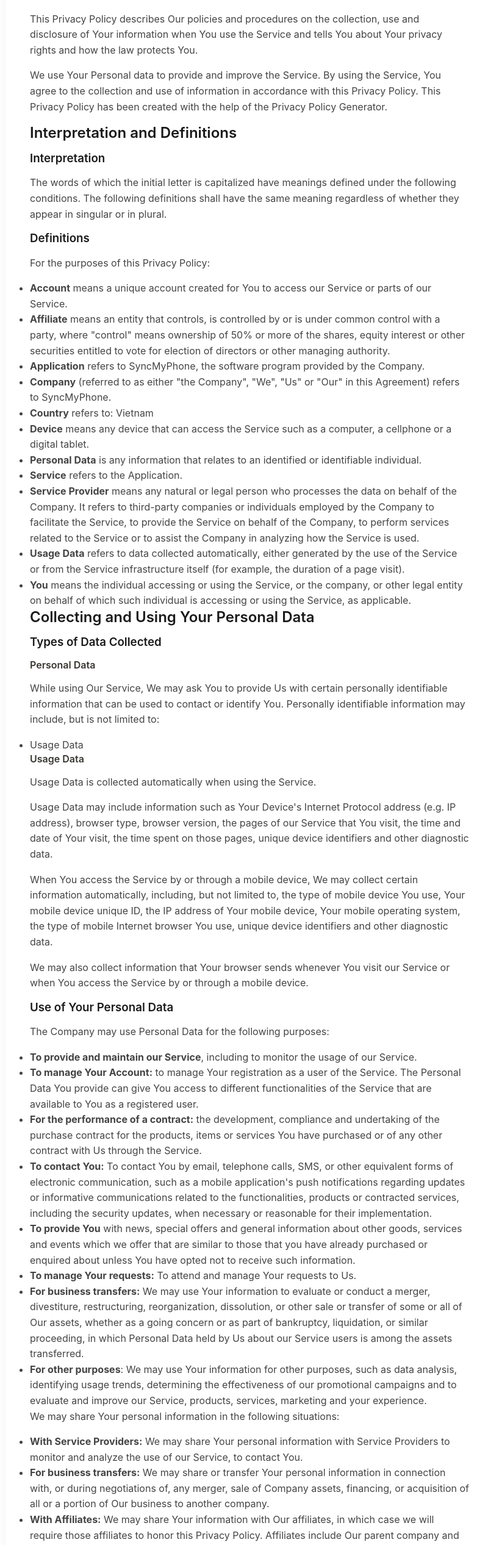
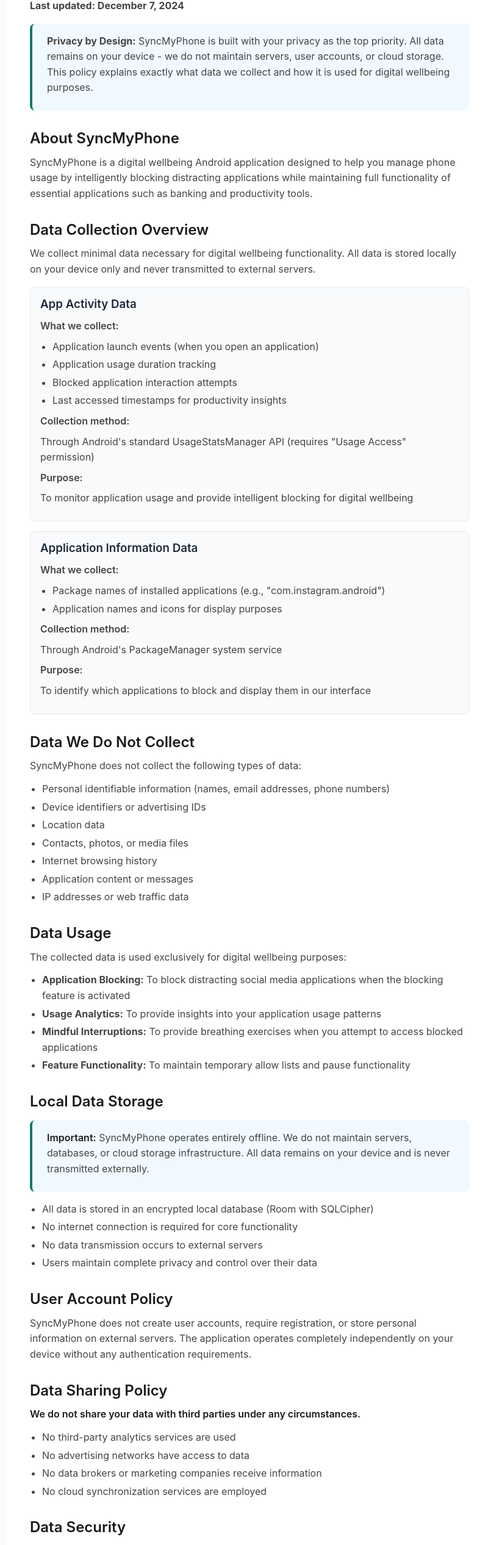
Before and after one commit to pnphongk23/syncmyphong-landingpage, a plain HTML site: page privacy-policy.html in a window 1280 px wide. Shown: the part 247-2780 px from the top of the page at 61% size, without its empty margins (231-1031 px from the left). Drawn offline with Linux system fonts and the light colour scheme.

Commit message:
update privacy content, update UI bug

```diff
--- a/privacy-policy.html
+++ b/privacy-policy.html
@@ -6,114 +6,239 @@
     <title>Privacy Policy | SyncMyPhone</title>
     <link rel="stylesheet" href="styles.css">
     <style>
-        .privacy-container { max-width: 800px; margin: 4rem auto; background: #fff; padding: 2rem 2.5rem; border-radius: 1rem; box-shadow: 0 2px 16px rgba(0,0,0,0.06); }
-        .privacy-container h1, .privacy-container h2, .privacy-container h3 { color: #1a1a1a; }
-        .privacy-container p, .privacy-container li { color: #444; }
-        .back-btn { display: inline-block; margin-bottom: 2rem; background: var(--color-accent-green, #0F7B6C); color: #fff; padding: 0.5rem 1.5rem; border-radius: 0.5rem; text-decoration: none; font-weight: 500; transition: background 0.2s; }
+        .privacy-container {
+            max-width: 800px;
+            margin: 4rem auto;
+            background: #fff;
+            padding: 2rem 2.5rem;
+            border-radius: 1rem;
+            box-shadow: 0 2px 16px rgba(0,0,0,0.06);
+        }
+        .privacy-container h1, .privacy-container h2, .privacy-container h3 {
+            color: #1a1a1a;
+            margin-top: 1.5rem;
+            margin-bottom: 0.75rem;
+        }
+        .privacy-container h2 {
+            margin-top: 2rem;
+        }
+        .privacy-container p, .privacy-container li {
+            color: #444;
+            line-height: 1.6;
+            margin-bottom: 0.5rem;
+        }
+        .privacy-container ul {
+            margin: 0.75rem 0;
+            padding-left: 1.25rem;
+        }
+        .privacy-container li {
+            margin-bottom: 0.25rem;
+        }
+        .back-btn {
+            display: inline-block;
+            margin-bottom: 2rem;
+            background: var(--color-accent-green, #0F7B6C);
+            color: #fff;
+            padding: 0.5rem 1.5rem;
+            border-radius: 0.5rem;
+            text-decoration: none;
+            font-weight: 500;
+            transition: background 0.2s;
+        }
         .back-btn:hover { background: #059669; }
+        .highlight-box {
+            background: #f0f9ff;
+            border-left: 4px solid #0F7B6C;
+            padding: 1rem 1.5rem;
+            margin: 1rem 0;
+            border-radius: 0.5rem;
+        }
+        .data-type {
+            background: #f8fafc;
+            padding: 1rem;
+            border-radius: 0.5rem;
+            margin: 1rem 0;
+            border: 1px solid #e2e8f0;
+        }
+        .data-type h3 {
+            margin-top: 0;
+            margin-bottom: 0.75rem;
+            color: #1e293b;
+        }
+        .data-type p {
+            margin-bottom: 0.5rem;
+        }
+        .data-type ul {
+            margin: 0.5rem 0;
+            padding-left: 1.25rem;
+        }
+        .data-type li {
+            margin-bottom: 0.25rem;
+        }
+        .emphasis {
+            font-weight: 600;
+            color: #1a1a1a;
+        }
+        .field-label {
+            font-weight: 600;
+            color: #374151;
+            margin-bottom: 0.25rem;
+            display: block;
+        }
     </style>
 </head>
 <body>
     <div class="privacy-container">
         <a href="index.html" class="back-btn">&larr; Back to Home</a>
         <h1>Privacy Policy for SyncMyPhone</h1>
-        <p><strong>Last updated: June 09, 2025</strong></p>
-        <p>This Privacy Policy describes Our policies and procedures on the collection, use and disclosure of Your information when You use the Service and tells You about Your privacy rights and how the law protects You.</p>
-        <p>We use Your Personal data to provide and improve the Service. By using the Service, You agree to the collection and use of information in accordance with this Privacy Policy. This Privacy Policy has been created with the help of the Privacy Policy Generator.</p>
-        <h2>Interpretation and Definitions</h2>
-        <h3>Interpretation</h3>
-        <p>The words of which the initial letter is capitalized have meanings defined under the following conditions. The following definitions shall have the same meaning regardless of whether they appear in singular or in plural.</p>
-        <h3>Definitions</h3>
-        <p>For the purposes of this Privacy Policy:</p>
+        <p><strong>Last updated: December 7, 2024</strong></p>
+
+        <div class="highlight-box">
+            <p><strong>Privacy by Design:</strong> SyncMyPhone is built with your privacy as the top priority. All data remains on your device - we do not maintain servers, user accounts, or cloud storage. This policy explains exactly what data we collect and how it is used for digital wellbeing purposes.</p>
+        </div>
+
+        <h2>About SyncMyPhone</h2>
+        <p>SyncMyPhone is a digital wellbeing Android application designed to help you manage phone usage by intelligently blocking distracting applications while maintaining full functionality of essential applications such as banking and productivity tools.</p>
+
+        <h2>Data Collection Overview</h2>
+        <p>We collect minimal data necessary for digital wellbeing functionality. All data is stored locally on your device only and never transmitted to external servers.</p>
+
+        <div class="data-type">
+            <h3>App Activity Data</h3>
+
+            <p class="field-label">What we collect:</p>
+            <ul>
+                <li>Application launch events (when you open an application)</li>
+                <li>Application usage duration tracking</li>
+                <li>Blocked application interaction attempts</li>
+                <li>Last accessed timestamps for productivity insights</li>
+            </ul>
+
+            <p class="field-label">Collection method:</p>
+            <p>Through Android's standard UsageStatsManager API (requires "Usage Access" permission)</p>
+
+            <p class="field-label">Purpose:</p>
+            <p>To monitor application usage and provide intelligent blocking for digital wellbeing</p>
+        </div>
+
+        <div class="data-type">
+            <h3>Application Information Data</h3>
+
+            <p class="field-label">What we collect:</p>
+            <ul>
+                <li>Package names of installed applications (e.g., "com.instagram.android")</li>
+                <li>Application names and icons for display purposes</li>
+            </ul>
+
+            <p class="field-label">Collection method:</p>
+            <p>Through Android's PackageManager system service</p>
+
+            <p class="field-label">Purpose:</p>
+            <p>To identify which applications to block and display them in our interface</p>
+        </div>
+
+        <h2>Data We Do Not Collect</h2>
+        <p>SyncMyPhone does not collect the following types of data:</p>
         <ul>
-            <li><strong>Account</strong> means a unique account created for You to access our Service or parts of our Service.</li>
-            <li><strong>Affiliate</strong> means an entity that controls, is controlled by or is under common control with a party, where "control" means ownership of 50% or more of the shares, equity interest or other securities entitled to vote for election of directors or other managing authority.</li>
-            <li><strong>Application</strong> refers to SyncMyPhone, the software program provided by the Company.</li>
-            <li><strong>Company</strong> (referred to as either "the Company", "We", "Us" or "Our" in this Agreement) refers to SyncMyPhone.</li>
-            <li><strong>Country</strong> refers to: Vietnam</li>
-            <li><strong>Device</strong> means any device that can access the Service such as a computer, a cellphone or a digital tablet.</li>
-            <li><strong>Personal Data</strong> is any information that relates to an identified or identifiable individual.</li>
-            <li><strong>Service</strong> refers to the Application.</li>
-            <li><strong>Service Provider</strong> means any natural or legal person who processes the data on behalf of the Company. It refers to third-party companies or individuals employed by the Company to facilitate the Service, to provide the Service on behalf of the Company, to perform services related to the Service or to assist the Company in analyzing how the Service is used.</li>
-            <li><strong>Usage Data</strong> refers to data collected automatically, either generated by the use of the Service or from the Service infrastructure itself (for example, the duration of a page visit).</li>
-            <li><strong>You</strong> means the individual accessing or using the Service, or the company, or other legal entity on behalf of which such individual is accessing or using the Service, as applicable.</li>
+            <li>Personal identifiable information (names, email addresses, phone numbers)</li>
+            <li>Device identifiers or advertising IDs</li>
+            <li>Location data</li>
+            <li>Contacts, photos, or media files</li>
+            <li>Internet browsing history</li>
+            <li>Application content or messages</li>
+            <li>IP addresses or web traffic data</li>
         </ul>
-        <h2>Collecting and Using Your Personal Data</h2>
-        <h3>Types of Data Collected</h3>
-        <h4>Personal Data</h4>
-        <p>While using Our Service, We may ask You to provide Us with certain personally identifiable information that can be used to contact or identify You. Personally identifiable information may include, but is not limited to:</p>
+
+        <h2>Data Usage</h2>
+        <p>The collected data is used exclusively for digital wellbeing purposes:</p>
         <ul>
-            <li>Usage Data</li>
+            <li><strong>Application Blocking:</strong> To block distracting social media applications when the blocking feature is activated</li>
+            <li><strong>Usage Analytics:</strong> To provide insights into your application usage patterns</li>
+            <li><strong>Mindful Interruptions:</strong> To provide breathing exercises when you attempt to access blocked applications</li>
+            <li><strong>Feature Functionality:</strong> To maintain temporary allow lists and pause functionality</li>
         </ul>
-        <h4>Usage Data</h4>
-        <p>Usage Data is collected automatically when using the Service.</p>
-        <p>Usage Data may include information such as Your Device's Internet Protocol address (e.g. IP address), browser type, browser version, the pages of our Service that You visit, the time and date of Your visit, the time spent on those pages, unique device identifiers and other diagnostic data.</p>
-        <p>When You access the Service by or through a mobile device, We may collect certain information automatically, including, but not limited to, the type of mobile device You use, Your mobile device unique ID, the IP address of Your mobile device, Your mobile operating system, the type of mobile Internet browser You use, unique device identifiers and other diagnostic data.</p>
-        <p>We may also collect information that Your browser sends whenever You visit our Service or when You access the Service by or through a mobile device.</p>
-        <h3>Use of Your Personal Data</h3>
-        <p>The Company may use Personal Data for the following purposes:</p>
+
+        <h2>Local Data Storage</h2>
+        <div class="highlight-box">
+            <p><span class="emphasis">Important:</span> SyncMyPhone operates entirely offline. We do not maintain servers, databases, or cloud storage infrastructure. All data remains on your device and is never transmitted externally.</p>
+        </div>
         <ul>
-            <li><strong>To provide and maintain our Service</strong>, including to monitor the usage of our Service.</li>
-            <li><strong>To manage Your Account:</strong> to manage Your registration as a user of the Service. The Personal Data You provide can give You access to different functionalities of the Service that are available to You as a registered user.</li>
-            <li><strong>For the performance of a contract:</strong> the development, compliance and undertaking of the purchase contract for the products, items or services You have purchased or of any other contract with Us through the Service.</li>
-            <li><strong>To contact You:</strong> To contact You by email, telephone calls, SMS, or other equivalent forms of electronic communication, such as a mobile application's push notifications regarding updates or informative communications related to the functionalities, products or contracted services, including the security updates, when necessary or reasonable for their implementation.</li>
-            <li><strong>To provide You</strong> with news, special offers and general information about other goods, services and events which we offer that are similar to those that you have already purchased or enquired about unless You have opted not to receive such information.</li>
-            <li><strong>To manage Your requests:</strong> To attend and manage Your requests to Us.</li>
-            <li><strong>For business transfers:</strong> We may use Your information to evaluate or conduct a merger, divestiture, restructuring, reorganization, dissolution, or other sale or transfer of some or all of Our assets, whether as a going concern or as part of bankruptcy, liquidation, or similar proceeding, in which Personal Data held by Us about our Service users is among the assets transferred.</li>
-            <li><strong>For other purposes</strong>: We may use Your information for other purposes, such as data analysis, identifying usage trends, determining the effectiveness of our promotional campaigns and to evaluate and improve our Service, products, services, marketing and your experience.</li>
+            <li>All data is stored in an encrypted local database (Room with SQLCipher)</li>
+            <li>No internet connection is required for core functionality</li>
+            <li>No data transmission occurs to external servers</li>
+            <li>Users maintain complete privacy and control over their data</li>
         </ul>
-        <p>We may share Your personal information in the following situations:</p>
+
+        <h2>User Account Policy</h2>
+        <p>SyncMyPhone does not create user accounts, require registration, or store personal information on external servers. The application operates completely independently on your device without any authentication requirements.</p>
+
+        <h2>Data Sharing Policy</h2>
+        <p><span class="emphasis">We do not share your data with third parties under any circumstances.</span></p>
         <ul>
-            <li><strong>With Service Providers:</strong> We may share Your personal information with Service Providers to monitor and analyze the use of our Service, to contact You.</li>
-            <li><strong>For business transfers:</strong> We may share or transfer Your personal information in connection with, or during negotiations of, any merger, sale of Company assets, financing, or acquisition of all or a portion of Our business to another company.</li>
-            <li><strong>With Affiliates:</strong> We may share Your information with Our affiliates, in which case we will require those affiliates to honor this Privacy Policy. Affiliates include Our parent company and any other subsidiaries, joint venture partners or other companies that We control or that are under common control with Us.</li>
-            <li><strong>With business partners:</strong> We may share Your information with Our business partners to offer You certain products, services or promotions.</li>
-            <li><strong>With other users:</strong> when You share personal information or otherwise interact in the public areas with other users, such information may be viewed by all users and may be publicly distributed outside.</li>
-            <li><strong>With Your consent</strong>: We may disclose Your personal information for any other purpose with Your consent.</li>
+            <li>No third-party analytics services are used</li>
+            <li>No advertising networks have access to data</li>
+            <li>No data brokers or marketing companies receive information</li>
+            <li>No cloud synchronization services are employed</li>
         </ul>
-        <h3>Retention of Your Personal Data</h3>
-        <p>The Company will retain Your Personal Data only for as long as is necessary for the purposes set out in this Privacy Policy. We will retain and use Your Personal Data to the extent necessary to comply with our legal obligations (for example, if we are required to retain your data to comply with applicable laws), resolve disputes, and enforce our legal agreements and policies.</p>
-        <p>The Company will also retain Usage Data for internal analysis purposes. Usage Data is generally retained for a shorter period of time, except when this data is used to strengthen the security or to improve the functionality of Our Service, or We are legally obligated to retain this data for longer time periods.</p>
-        <h3>Transfer of Your Personal Data</h3>
-        <p>Your information, including Personal Data, is processed at the Company's operating offices and in any other places where the parties involved in the processing are located. It means that this information may be transferred to — and maintained on — computers located outside of Your state, province, country or other governmental jurisdiction where the data protection laws may differ than those from Your jurisdiction.</p>
-        <p>Your consent to this Privacy Policy followed by Your submission of such information represents Your agreement to that transfer.</p>
-        <p>The Company will take all steps reasonably necessary to ensure that Your data is treated securely and in accordance with this Privacy Policy and no transfer of Your Personal Data will take place to an organization or a country unless there are adequate controls in place including the security of Your data and other personal information.</p>
-        <h3>Delete Your Personal Data</h3>
-        <p>You have the right to delete or request that We assist in deleting the Personal Data that We have collected about You.</p>
-        <p>Our Service may give You the ability to delete certain information about You from within the Service.</p>
-        <p>You may update, amend, or delete Your information at any time by signing in to Your Account, if you have one, and visiting the account settings section that allows you to manage Your personal information. You may also contact Us to request access to, correct, or delete any personal information that You have provided to Us.</p>
-        <p>Please note, however, that We may need to retain certain information when we have a legal obligation or lawful basis to do so.</p>
-        <h3>Disclosure of Your Personal Data</h3>
-        <h4>Business Transactions</h4>
-        <p>If the Company is involved in a merger, acquisition or asset sale, Your Personal Data may be transferred. We will provide notice before Your Personal Data is transferred and becomes subject to a different Privacy Policy.</p>
-        <h4>Law enforcement</h4>
-        <p>Under certain circumstances, the Company may be required to disclose Your Personal Data if required to do so by law or in response to valid requests by public authorities (e.g. a court or a government agency).</p>
-        <h4>Other legal requirements</h4>
-        <p>The Company may disclose Your Personal Data in the good faith belief that such action is necessary to:</p>
+
+        <h2>Data Security</h2>
+        <p>Your data security is ensured through multiple layers of protection:</p>
         <ul>
-            <li>Comply with a legal obligation</li>
-            <li>Protect and defend the rights or property of the Company</li>
-            <li>Prevent or investigate possible wrongdoing in connection with the Service</li>
-            <li>Protect the personal safety of Users of the Service or the public</li>
-            <li>Protect against legal liability</li>
+            <li><strong>Local Encryption:</strong> All data is encrypted using SQLCipher technology</li>
+            <li><strong>Minimal Permissions:</strong> Only essential Android permissions are requested</li>
+            <li><strong>No Network Access:</strong> The application does not connect to the internet</li>
+            <li><strong>Secure Storage:</strong> Data is stored in Android's secure application data directory</li>
         </ul>
-        <h3>Security of Your Personal Data</h3>
-        <p>The security of Your Personal Data is important to Us, but remember that no method of transmission over the Internet, or method of electronic storage is 100% secure. While We strive to use commercially acceptable means to protect Your Personal Data, We cannot guarantee its absolute security.</p>
+
+        <h2>Android Permissions</h2>
+        <div class="data-type">
+            <h3>Usage Access Permission</h3>
+
+            <p class="field-label">Purpose:</p>
+            <p>Monitor application launches for blocking functionality</p>
+
+            <p class="field-label">Technical implementation:</p>
+            <p>Uses UsageStatsManager.queryEvents() to detect when applications are opened</p>
+
+            <p class="field-label">Privacy protection:</p>
+            <p>This is a standard Android permission specifically designed for digital wellbeing applications and does not provide access to personal data</p>
+        </div>
+
+        <h2>Data Deletion and Control</h2>
+        <p>You maintain complete control over your data through the following methods:</p>
+        <ul>
+            <li><strong>Application Uninstall:</strong> Removes all data permanently from your device</li>
+            <li><strong>Clear Application Data:</strong> Use Android Settings → Apps → SyncMyPhone → Storage → Clear Data</li>
+            <li><strong>In-App Reset:</strong> Use the application's reset function to clear usage history and settings</li>
+        </ul>
+        <p>Since all data is stored locally, deletion is immediate and permanent with no external copies retained.</p>
+
         <h2>Children's Privacy</h2>
-        <p>Our Service does not address anyone under the age of 13. We do not knowingly collect personally identifiable information from anyone under the age of 13. If You are a parent or guardian and You are aware that Your child has provided Us with Personal Data, please contact Us. If We become aware that We have collected Personal Data from anyone under the age of 13 without verification of parental consent, We take steps to remove that information from Our servers.</p>
-        <p>If We need to rely on consent as a legal basis for processing Your information and Your country requires consent from a parent, We may require Your parent's consent before We collect and use that information.</p>
-        <h2>Links to Other Websites</h2>
-        <p>Our Service may contain links to other websites that are not operated by Us. If You click on a third party link, You will be directed to that third party's site. We strongly advise You to review the Privacy Policy of every site You visit.</p>
-        <p>We have no control over and assume no responsibility for the content, privacy policies or practices of any third party sites or services.</p>
-        <h2>Changes to this Privacy Policy</h2>
-        <p>We may update Our Privacy Policy from time to time. We will notify You of any changes by posting the new Privacy Policy on this page.</p>
-        <p>We will let You know via email and/or a prominent notice on Our Service, prior to the change becoming effective and update the "Last updated" date at the top of this Privacy Policy.</p>
-        <p>You are advised to review this Privacy Policy periodically for any changes. Changes to this Privacy Policy are effective when they are posted on this page.</p>
-        <h2>Contact Us</h2>
-        <p>If you have any questions about this Privacy Policy, You can contact us:</p>
+        <p>SyncMyPhone is designed for adults (18 years and older) seeking digital wellbeing solutions. We do not knowingly collect data from children under 13 years of age. If you believe a child has used our application, please contact us and we will assist in ensuring proper data handling.</p>
+
+        <h2>Google Play Data Safety Compliance</h2>
+        <p>This privacy policy fully aligns with our Google Play Data Safety declaration:</p>
         <ul>
-            <li>By email: [email protected]</li>
+            <li>Application activity data is collected for functionality purposes only</li>
+            <li>Package names are collected for application identification purposes only</li>
+            <li>No data is shared with third parties</li>
+            <li>All data is encrypted and stored locally</li>
+            <li>No user accounts are created or maintained</li>
         </ul>
+
+        <h2>Policy Updates</h2>
+        <p>We may update this Privacy Policy to reflect changes in our application or legal requirements. Any changes will be posted on this page with an updated revision date. Since the application operates locally, policy changes will not affect existing data stored on your device.</p>
+
+        <h2>Contact Information</h2>
+        <p>If you have questions about this Privacy Policy or how we handle data:</p>
+        <ul>
+            <li>Email: support@syncmyphone.app</li>
+            <li>Website: <a href="https://pnphongk23.github.io/syncmyphong-landingpage/">SyncMyPhone</a></li>
+        </ul>
+
+        <div class="highlight-box">
+            <p><strong>Summary:</strong> SyncMyPhone collects minimal application usage data locally on your device to provide digital wellbeing features. No data leaves your device, no accounts are created, and you maintain complete control over your information.</p>
+        </div>
     </div>
 </body>
 </html>
```
